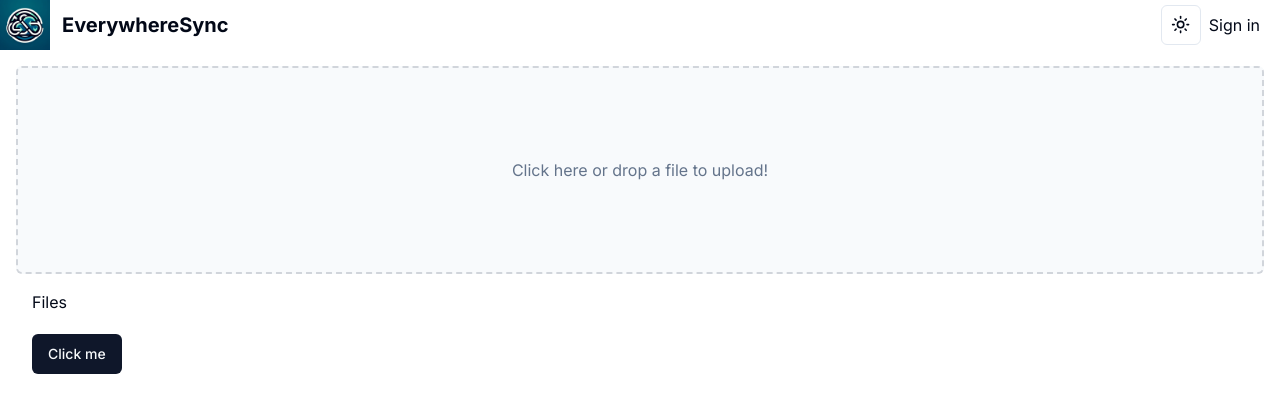
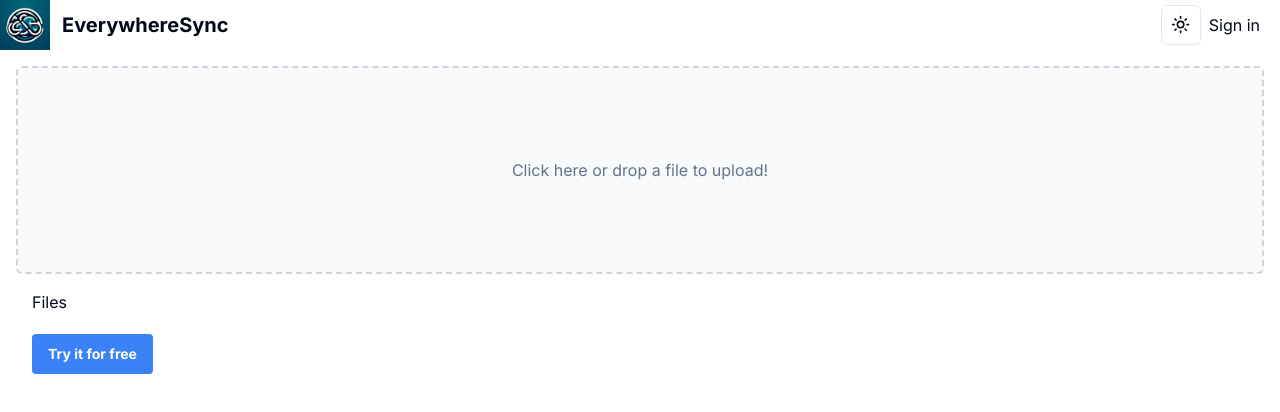
Before and after one commit to ahmetpalavan/EverywhereSync, a Next.js app: page /dashboard in a window 1280 px wide. Shown: the top 412 px of the page. Built offline with nearby package versions, Linux system fonts and the light colour scheme; no server answers; the database is empty.

Commit message:
Update button style in TableWrapper component

```diff
--- a/components/table/TableWrapper.tsx
+++ b/components/table/TableWrapper.tsx
@@ -8,7 +8,9 @@ type Props = {
 
 const TableWrapper = ({ skeletonFile }: Props) => {
   return <div>
-    <Button>Click me</Button>
+    <Button className="bg-blue-500 hover:bg-blue-600 text-white font-bold py-2 px-4 space-y-5 rounded-sm inline-flex items-center">
+      Try it for free
+    </Button>
   </div>;
 };
 
```
